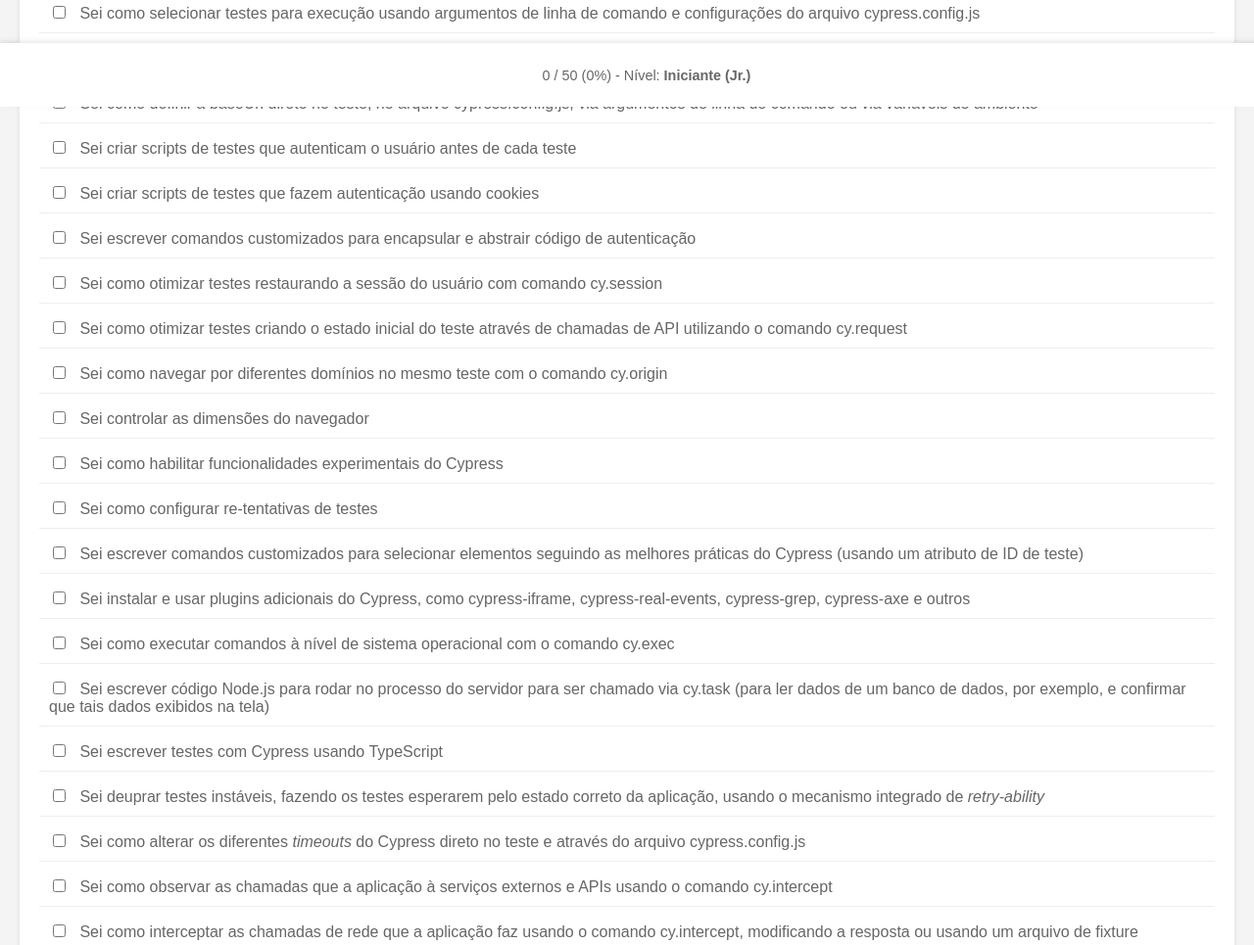
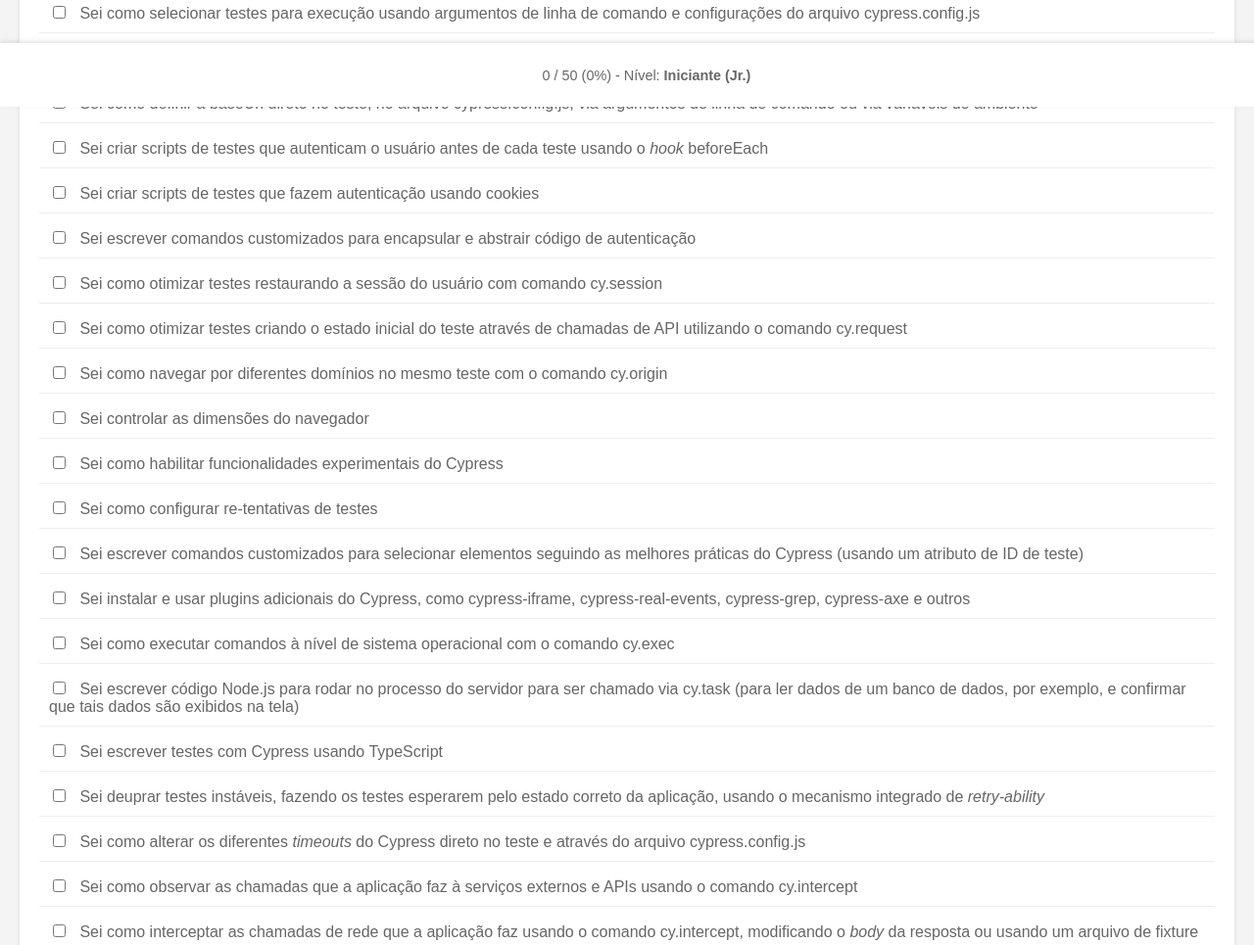
Before and after one commit to wlsf82/cypress-skills-checklist, a website: page src/index.html in a window 1280 px wide. Shown: the part 691-1656 px from the top of the page at 98% size. Drawn offline with Linux system fonts and the light colour scheme.

Commit message:
Fix app texts

```diff
--- a/src/index.html
+++ b/src/index.html
@@ -103,7 +103,7 @@
           <li>
             <label>
               <input type="checkbox">
-              Sei criar scripts de testes que autenticam o usuário antes de cada teste
+              Sei criar scripts de testes que autenticam o usuário antes de cada teste usando o <em>hook</em> beforeEach
             </label>
           </li>
           <li>
@@ -175,7 +175,7 @@
           <li>
             <label>
               <input type="checkbox">
-              Sei escrever código Node.js para rodar no processo do servidor para ser chamado via cy.task (para ler dados de um banco de dados, por exemplo, e confirmar que tais dados exibidos na tela)
+              Sei escrever código Node.js para rodar no processo do servidor para ser chamado via cy.task (para ler dados de um banco de dados, por exemplo, e confirmar que tais dados são exibidos na tela)
             </label>
           </li>
           <li>
@@ -199,13 +199,13 @@
           <li>
             <label>
               <input type="checkbox">
-              Sei como observar as chamadas que a aplicação à serviços externos e APIs usando o comando cy.intercept
+              Sei como observar as chamadas que a aplicação faz à serviços externos e APIs usando o comando cy.intercept
             </label>
           </li>
           <li>
             <label>
               <input type="checkbox">
-              Sei como interceptar as chamadas de rede que a aplicação faz usando o comando cy.intercept, modificando a resposta ou usando um arquivo de fixture
+              Sei como interceptar as chamadas de rede que a aplicação faz usando o comando cy.intercept, modificando o <em>body</em> da resposta ou usando um arquivo de fixture
             </label>
           </li>
           <li>
@@ -295,7 +295,7 @@
           <li>
             <label>
               <input type="checkbox">
-              Sei fazer o <em>upgrade</em> de uma versão do Cypress anterior a v10 (ex.: v9) para uma versão mais recente (ex.: v13)
+              Sei fazer o <em>upgrade</em> de uma versão do Cypress anterior a v10 (ex.: v9.7.0) para uma versão mais recente (ex.: v13.12.0)
             </label>
           </li>
           <li>
```
